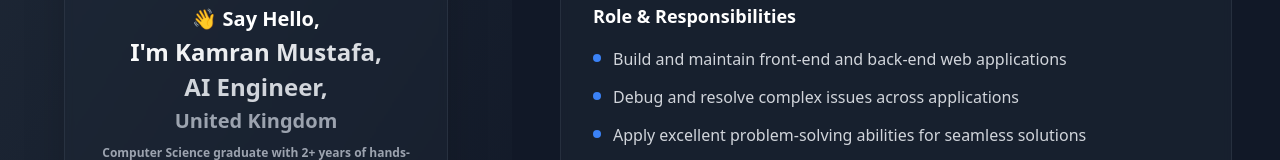
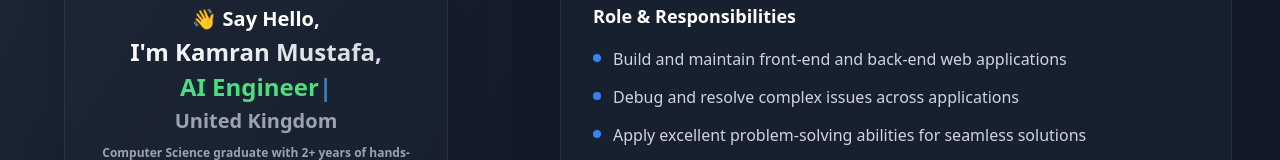
Before and after one commit to mekams/kamran-folio, a React (Vite) app: page / in a window 1280 px wide. Shown: the part 359-519 px from the top of the page. Built offline with nearby package versions, Linux system fonts and the light colour scheme.

Commit message:
Heo Section profile functionality added

```diff
--- a/src/components/Hero.tsx
+++ b/src/components/Hero.tsx
@@ -1,19 +1,39 @@
-
 import { Github, Linkedin, Mail, Phone, Download } from 'lucide-react';
 import { Button } from '@/components/ui/button';
 import { useState, useEffect } from 'react';
 
 const Hero = () => {
+  const titles = [
+    'Full-Stack Developer',
+    'Software Engineer',
+    'AI Engineer',
+    'Problem Solver',
+    'Tech Enthusiast'
+  ];
+
+  const colors = [
+    'text-green-400'
+  ];
+
   const [currentTitleIndex, setCurrentTitleIndex] = useState(0);
-  const titles = ['Full-Stack Developer', 'Software Engineer', 'AI Engineer', 'Problem Solver', 'Tech Enthusiast'];
+  const [displayedLetters, setDisplayedLetters] = useState(0);
 
+  // Typewriter effect for each title
   useEffect(() => {
-    const interval = setInterval(() => {
-      setCurrentTitleIndex((prevIndex) => (prevIndex + 1) % titles.length);
-    }, 3000); // Change title every 3 seconds
-
-    return () => clearInterval(interval);
-  }, [titles.length]);
+    if (displayedLetters < titles[currentTitleIndex].length) {
+      const timeout = setTimeout(() => {
+        setDisplayedLetters(displayedLetters + 1);
+      }, 70);
+      return () => clearTimeout(timeout);
+    } else {
+      // Wait before moving to next title
+      const timeout = setTimeout(() => {
+        setDisplayedLetters(0);
+        setCurrentTitleIndex((prev) => (prev + 1) % titles.length);
+      }, 1500);
+      return () => clearTimeout(timeout);
+    }
+  }, [displayedLetters, currentTitleIndex, titles]);
 
   const handleCall = () => {
     window.location.href = 'tel:+447869128971';
@@ -24,7 +44,6 @@ const Hero = () => {
   };
 
   const handleDownloadCV = () => {
-    // Replace with actual CV file path
     const cvUrl = '/path-to-your-cv.pdf';
     const link = document.createElement('a');
     link.href = cvUrl;
@@ -55,7 +74,15 @@ const Hero = () => {
             I'm Kamran Mustafa,
           </h1>
           <h2 className="rotating-title text-2xl font-bold text-gray-300 mb-1 min-h-[24px] transition-all duration-500 ease-in-out">
-            {titles[currentTitleIndex]},
+            {titles[currentTitleIndex]
+              .slice(0, displayedLetters)
+              .split('')
+              .map((char, idx) => (
+                <span key={idx} className={colors[idx % colors.length]}>
+                  {char}
+                </span>
+              ))}
+            <span className="animate-pulse text-blue-400">|</span>
           </h2>
           <h3 className="text-xl font-bold text-gray-400 mb-2">
             United Kingdom
```
